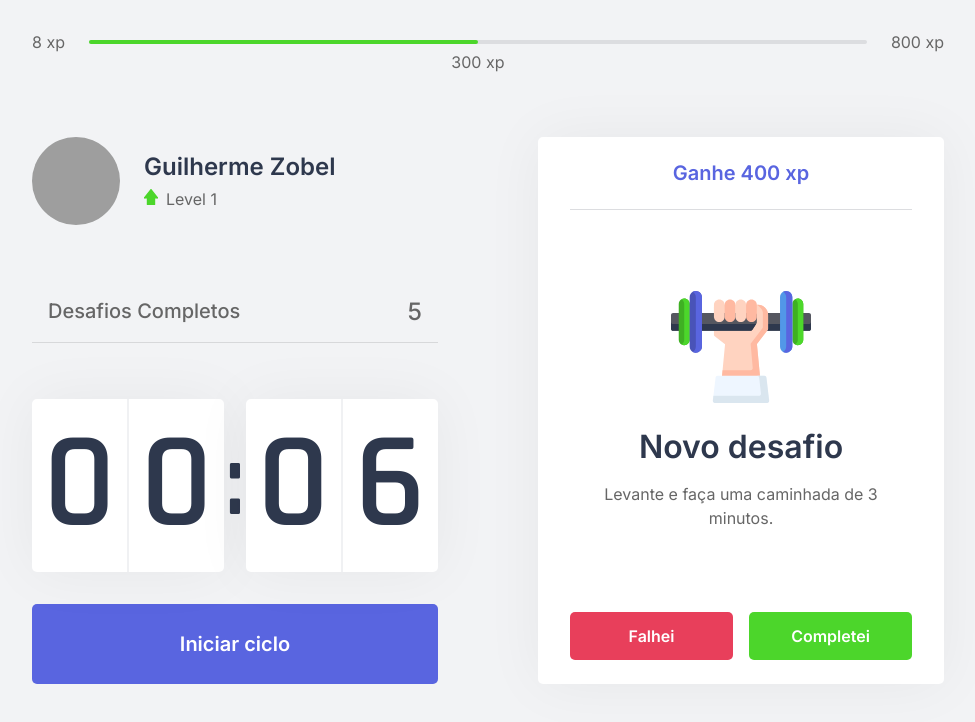
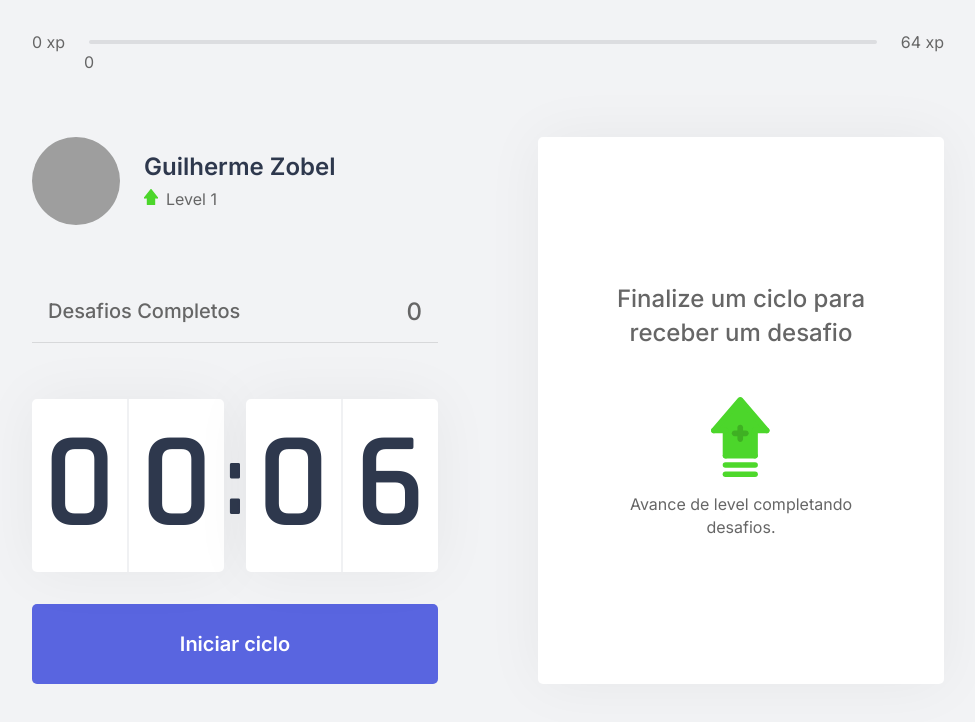
Before and after one commit to guilhermezobel/move.it-next, a Next.js app: page / in a window 1280 px wide. Shown: the top 722 px of the page, without its empty margins (152-1127 px from the left). Built offline with nearby package versions, Linux system fonts and the light colour scheme; grey boxes are pictures that could not be loaded.

Commit message:
feat: criação e estilização do componente ChallengeBox; criação do ChallengesContext

```diff
--- a/src/components/ChallengeBox.tsx
+++ b/src/components/ChallengeBox.tsx
@@ -1,30 +1,34 @@
+import { ChallengesContext } from '@/contexts/ChallengesContext';
+import { useContext } from 'react';
 import styles from '../styles/components/ChallengeBox.module.css';
 
 export function ChallengeBox() {
-  const hasActiveChallenge = true;
+  const { activeChallenge, resetChallenge, completeChallenge } = useContext(ChallengesContext)
 
   return (
     <div className={styles.challengeBoxContainer}>
-      { hasActiveChallenge ? (
-        <div className={styles.challengeActive}>
-          <header>Ganhe 400 xp</header>
+      { activeChallenge ? (
+        <div className={ styles.challengeActive }>
+          <header>Ganhe { activeChallenge.amount } xp</header>
 
           <main>
-            <img src="icons/body.svg" />
+            <img src={`icons/${activeChallenge.type}.svg`} />
             <strong>Novo desafio</strong>
-            <p>Levante e faça uma caminhada de 3 minutos.</p>
+            <p>{ activeChallenge.description }</p>
           </main>
 
           <footer>
             <button
               type="button"
               className={styles.challengeFailedButton}
+              onClick={resetChallenge}
             >
               Falhei
             </button>
             <button
               type="button"
               className={styles.challengeSuccededButton}
+              onClick={completeChallenge}
             >
               Completei
             </button>
--- a/src/components/CompletedChallenges.tsx
+++ b/src/components/CompletedChallenges.tsx
@@ -1,10 +1,14 @@
+import { ChallengesContext } from '@/contexts/ChallengesContext'
+import { useContext } from 'react'
 import styles from '../styles/components/CompletedChallenges.module.css'
 
 export function CompletedChallenges() {
+  const { challengesCompleted } = useContext(ChallengesContext)
+
   return (
     <div className={styles.completedChallegesContainer}>
       <span>Desafios Completos</span>
-      <span>5</span>
+      <span>{challengesCompleted}</span>
     </div>
   )
 }
--- a/src/components/Countdown.tsx
+++ b/src/components/Countdown.tsx
@@ -1,9 +1,12 @@
-import { useState, useEffect } from "react";
+import { ChallengesContext } from "@/contexts/ChallengesContext";
+import { useState, useEffect, useContext } from "react";
 import styles from "../styles/components/Countdown.module.css";
 
 let countdownTimeout: NodeJS.Timeout;
 
 export function Countdown() {
+  const { startNewChallenge } = useContext(ChallengesContext)
+
   const [time, setTime] = useState(0.1 * 60);
   const [isActive, setIsActive] = useState(false);
   const [hasFinished, setHasFinished] = useState(false);
@@ -32,6 +35,7 @@
     } else if (isActive && time == 0) {
       setHasFinished(true);
       setIsActive(false);
+      startNewChallenge();
     }
   }, [isActive, time]);
 
--- a/src/components/ExperienceBar.tsx
+++ b/src/components/ExperienceBar.tsx
@@ -1,15 +1,24 @@
+import { ChallengesContext } from '@/contexts/ChallengesContext'
+import { useContext } from 'react'
+
 import styles from '../styles/components/ExperienceBar.module.css'
 
 export function ExperienceBar() {
+  const { currentExperience, experienceToNextLevel } = useContext(ChallengesContext)
+
+  const percentToNextLevel = Math.round(currentExperience * 100) / experienceToNextLevel;
+
   return (
     <header className={styles.experienceBar}>
-      <span>8 xp</span>
+      <span>0 xp</span>
       <div>
         {/* este estilo abaixo está sendo definido em inline, porque não é algo que vai cotinuar sempre igual */}
-        <div style={{ width: '50%'}} />
-        <span className={styles.currentExperience} style={{ left: '50%' }}>300 xp</span>
+        <div style={{ width: `${percentToNextLevel}%`}} />
+        <span className={styles.currentExperience} style={{ left: `${percentToNextLevel}%` }}>
+          {currentExperience}
+        </span>
       </div>
-      <span>800 xp</span>
+      <span>{experienceToNextLevel} xp</span>
     </header>
   )
 }
--- a/src/components/Profile.tsx
+++ b/src/components/Profile.tsx
@@ -1,6 +1,10 @@
+import { ChallengesContext } from '@/contexts/ChallengesContext';
+import { useContext } from 'react';
 import styles from '../styles/components/Profile.module.css';
 
 export function Profile() {
+  const { level } = useContext(ChallengesContext)
+
   return(
     <div className={styles.profileContainer}>
       <img src="https://github.com/Guilherme-Zobel.png" alt="Guilherme Zobel" />
@@ -8,7 +12,7 @@
         <strong>Guilherme Zobel</strong>
         <p>
           <img src="icons/level.svg" alt="level"/>
-          Level 1
+          Level {level}
         </p>
       </div>
     </div>
--- /dev/null
+++ b/src/contexts/ChallengesContext.tsx
@@ -0,0 +1,91 @@
+import { createContext, useState, ReactNode } from 'react'
+import challenges from '../../challenges.json'
+
+interface Challenge {
+  type: "body" | "eye";
+  description: string;
+  amount: number;
+}
+
+interface ChallengesContextData {
+  level: number;
+  currentExperience: number;
+  challengesCompleted: number;
+  experienceToNextLevel: number;
+  activeChallenge: Challenge;
+  levelUp: () => void;
+  startNewChallenge: () => void;
+  resetChallenge: () => void;
+  completeChallenge: () => void;
+}
+
+
+interface ChallengesProviderProps {
+  // ReactNode é quando o children é um componente React
+  children: ReactNode
+}
+
+export const ChallengesContext = createContext({} as ChallengesContextData)
+
+export function ChallengesProvider({children}: ChallengesProviderProps) {
+  const [level, setLevel] = useState(1);
+  const [currentExperience, setCurrentExperience] = useState(0);
+  const [challengesCompleted, setChallengesCompleted] = useState(0);
+
+  const [activeChallenge, setActiveChallenge] = useState<any>(null);
+
+  const experienceToNextLevel = Math.pow(((level + 1) * 4), 2);
+
+  function levelUp() {
+    setLevel(level + 1);
+  }
+
+  function startNewChallenge() {
+    const randomChallengeIndex = Math.floor(Math.random() * challenges.length);
+    const challenge = challenges[randomChallengeIndex];
+
+    setActiveChallenge(challenge);
+  }
+
+  function resetChallenge() {
+    setActiveChallenge(null);
+  }
+
+  function completeChallenge() {
+    if (!activeChallenge) {
+      return;
+    }
+
+  const { amount } = activeChallenge;
+
+  let finalExperience = currentExperience + amount;
+
+  if (finalExperience > experienceToNextLevel) {
+    finalExperience = finalExperience - experienceToNextLevel;
+    levelUp()
+  }
+
+  setCurrentExperience(finalExperience);
+  setActiveChallenge(null)
+  setChallengesCompleted(challengesCompleted + 1)
+
+}
+
+  return (
+    <ChallengesContext.Provider
+      value={{
+        level,
+        currentExperience,
+        challengesCompleted,
+        levelUp,
+        startNewChallenge,
+        activeChallenge,
+        resetChallenge,
+        experienceToNextLevel,
+        completeChallenge
+      }}>
+      {children}
+    </ChallengesContext.Provider>
+
+  )
+}
--- a/src/pages/_app.tsx
+++ b/src/pages/_app.tsx
@@ -1,6 +1,12 @@
 import type { AppProps } from 'next/app'
 import '../styles/global.css'
 
+import { ChallengesProvider } from '../contexts/ChallengesContext'
+
 export default function App({ Component, pageProps }: AppProps) {
-  return <Component {...pageProps} />
+  return (
+    <ChallengesProvider>
+      <Component {...pageProps} />
+    </ChallengesProvider>
+  )
 }
```
